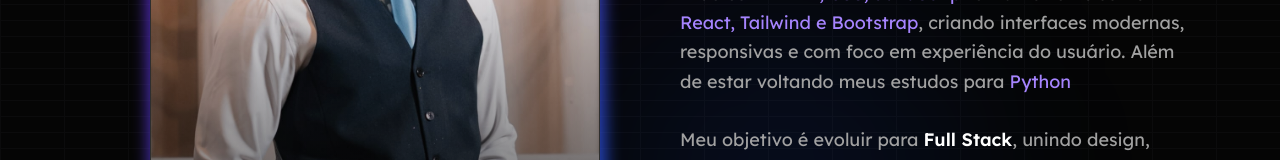
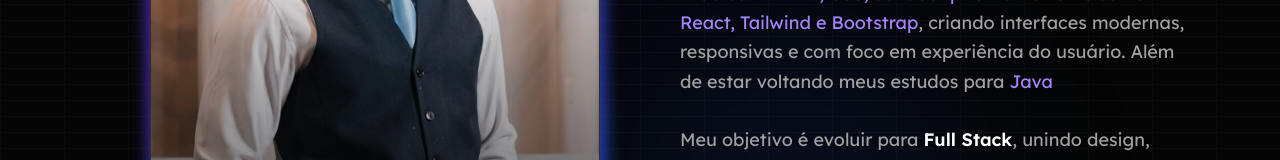
Before and after one commit to MatheusOtho/Portf-lioV2, a React (Vite) app: page / in a window 1280 px wide. Shown: the part 460-620 px from the top of the page. Built offline with nearby package versions, Linux system fonts and the light colour scheme.

Commit message:
Change programming language focus from Python to Java

```diff
--- a/src/components/inicio.jsx
+++ b/src/components/inicio.jsx
@@ -63,7 +63,7 @@ const Hero = () => {
             <span className="text-white font-semibold">Sou Acadêmico em Ciência da Computação</span> e atualmente sou desenvolvedor <span className="text-white font-semibold">Front-End</span>.
             <br /><br />
             Atuo com <span className="text-violet-400">HTML, CSS, JavaScript</span> e frameworks como <span className="text-violet-400">React, Tailwind e Bootstrap</span>, criando interfaces modernas, responsivas e com foco em experiência do usuário.
-            Além de estar voltando meus estudos para <span className="text-violet-400">Python</span>
+            Além de estar voltando meus estudos para <span className="text-violet-400">Java</span>
             <br /><br />
             Meu objetivo é evoluir para <span className="text-white font-semibold">Full Stack</span>, unindo design, usabilidade e lógica para desenvolver aplicações completas e escaláveis.
           </p>
```
